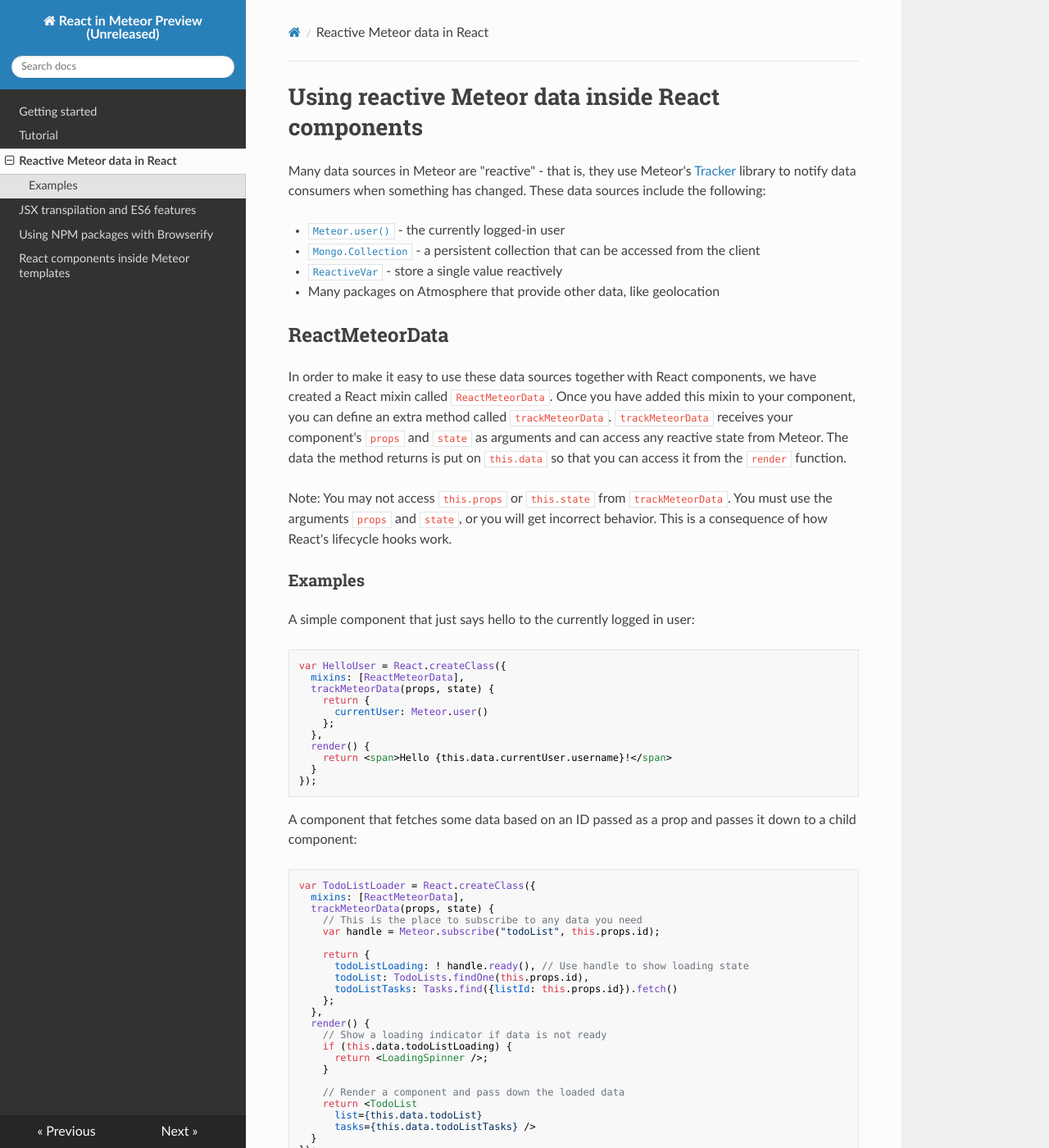
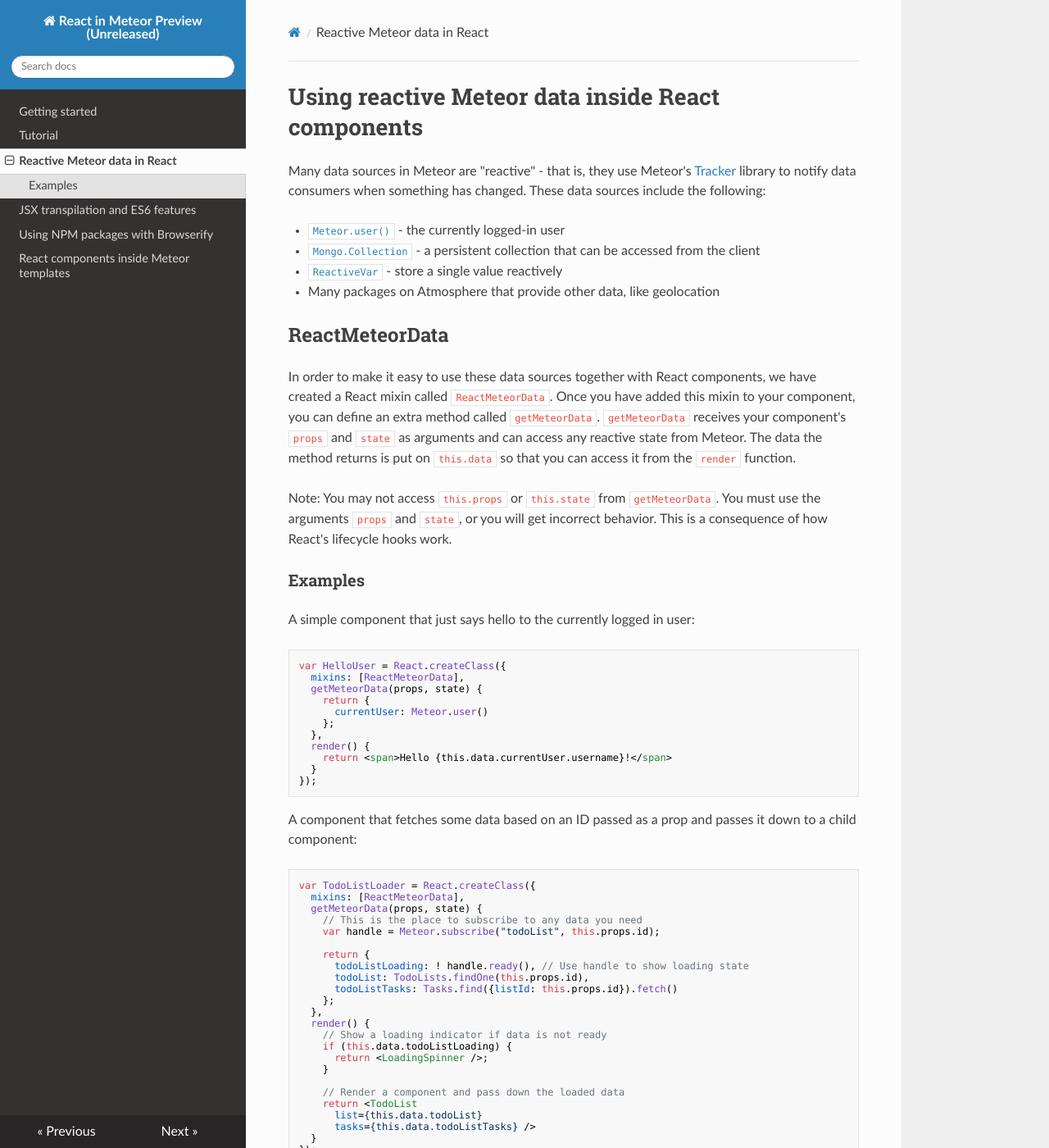
Before and after one commit to meteor/react-packages, an MkDocs documentation site: the page built from docs/meteor-data.md, in a window 1280 px wide and 1400 px high. Shown: the whole window at 82% size. Built offline with MkDocs 1.6.1, drawn with Linux system fonts in a browser that asks for light colours; nearby versions of some CDN libraries; old or Windows-style settings are respelled for this version of MkDocs.

Commit message:
Rename trackMeteorData -> getMeteorData

````diff
--- a/docs/meteor-data.md
+++ b/docs/meteor-data.md
@@ -9,9 +9,9 @@ Many data sources in Meteor are "reactive" - that is, they use Meteor's [Tracker
 
 ## ReactMeteorData
 
-In order to make it easy to use these data sources together with React components, we have created a React mixin called `ReactMeteorData`. Once you have added this mixin to your component, you can define an extra method called `trackMeteorData`. `trackMeteorData` receives your component's `props` and `state` as arguments and can access any reactive state from Meteor. The data the method returns is put on `this.data` so that you can access it from the `render` function.
+In order to make it easy to use these data sources together with React components, we have created a React mixin called `ReactMeteorData`. Once you have added this mixin to your component, you can define an extra method called `getMeteorData`. `getMeteorData` receives your component's `props` and `state` as arguments and can access any reactive state from Meteor. The data the method returns is put on `this.data` so that you can access it from the `render` function.
 
-Note:  You may not access `this.props` or `this.state` from `trackMeteorData`.  You must use the arguments `props` and `state`, or you will get incorrect behavior.  This is a consequence of how React's lifecycle hooks work.
+Note:  You may not access `this.props` or `this.state` from `getMeteorData`.  You must use the arguments `props` and `state`, or you will get incorrect behavior.  This is a consequence of how React's lifecycle hooks work.
 
 ### Examples
 
@@ -20,7 +20,7 @@ A simple component that just says hello to the currently logged in user:
 ```js
 var HelloUser = React.createClass({
   mixins: [ReactMeteorData],
-  trackMeteorData(props, state) {
+  getMeteorData(props, state) {
     return {
       currentUser: Meteor.user()
     };
@@ -36,7 +36,7 @@ A component that fetches some data based on an ID passed as a prop and passes it
 ```js
 var TodoListLoader = React.createClass({
   mixins: [ReactMeteorData],
-  trackMeteorData(props, state) {
+  getMeteorData(props, state) {
     // This is the place to subscribe to any data you need
     var handle = Meteor.subscribe("todoList", this.props.id);
 
````
Also changed, not shown: docs/tutorial.md (+4 -4 lines), packages/react-meteor-data/README.md (+1 -1 lines), 4 other files.
